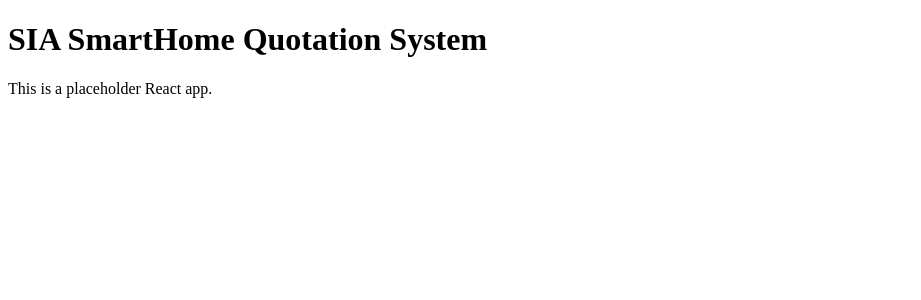
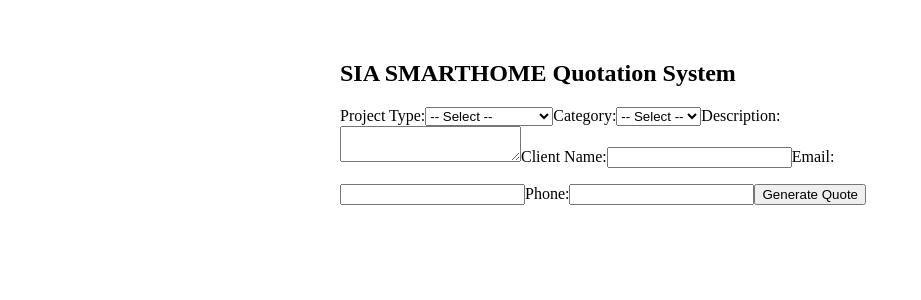
Before and after one commit to SiaSmartHome/sia-smarthome-quotation, a React (Create React App) app in the folder frontend/: page / in a window 1280 px wide. Shown: the top 300 px of the page, without its empty margins (0-921 px from the left). Built offline with nearby package versions, Linux system fonts and the light colour scheme.

Commit message:
Add files via upload

```diff
--- a/frontend/src/App.js
+++ b/frontend/src/App.js
@@ -1,10 +1,64 @@
-import React from 'react';
+import React, { useState } from "react";
+
 function App() {
+  const [formData, setFormData] = useState({
+    projectType: "",
+    category: "",
+    description: "",
+    name: "",
+    email: "",
+    phone: ""
+  });
+
+  const handleChange = (e) => {
+    setFormData({ ...formData, [e.target.name]: e.target.value });
+  };
+
+  const handleSubmit = (e) => {
+    e.preventDefault();
+    console.log("Form submitted:", formData);
+    alert("Form submitted. Check console.");
+  };
+
   return (
-    <div>
-      <h1>SIA SmartHome Quotation System</h1>
-      <p>This is a placeholder React app.</p>
+    <div style={{ maxWidth: "600px", margin: "0 auto", padding: "2rem" }}>
+      <h2>SIA SMARTHOME Quotation System</h2>
+      <form onSubmit={handleSubmit}>
+        <label>Project Type:</label>
+        <select name="projectType" onChange={handleChange} required>
+          <option value="">-- Select --</option>
+          <option value="new">New Construction</option>
+          <option value="renovation">Renovation</option>
+        </select>
+
+        <label>Category:</label>
+        <select name="category" onChange={handleChange} required>
+          <option value="">-- Select --</option>
+          <option value="painting">Painting</option>
+          <option value="concrete">Concrete</option>
+          <option value="flooring">Flooring</option>
+          <option value="plumbing">Plumbing</option>
+          <option value="electrical">Electrical</option>
+        </select>
+
+        <label>Description:</label>
+        <textarea name="description" onChange={handleChange} required />
+
+        <label>Client Name:</label>
+        <input type="text" name="name" onChange={handleChange} required />
+
+        <label>Email:</label>
+        <input type="email" name="email" onChange={handleChange} required />
+
+        <label>Phone:</label>
+        <input type="tel" name="phone" onChange={handleChange} required />
+
+        <button type="submit" style={{ marginTop: "1rem" }}>
+          Generate Quote
+        </button>
+      </form>
     </div>
   );
 }
+
 export default App;
```
